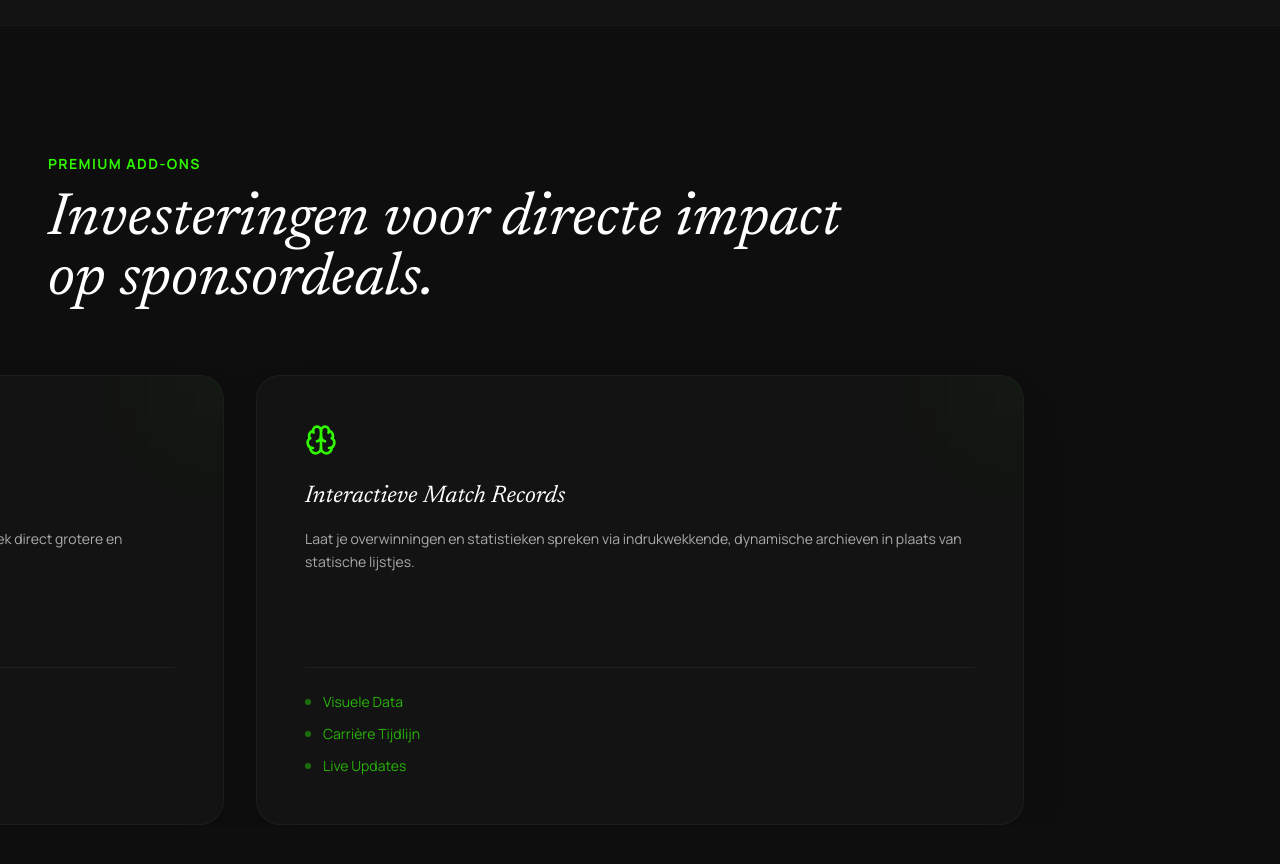
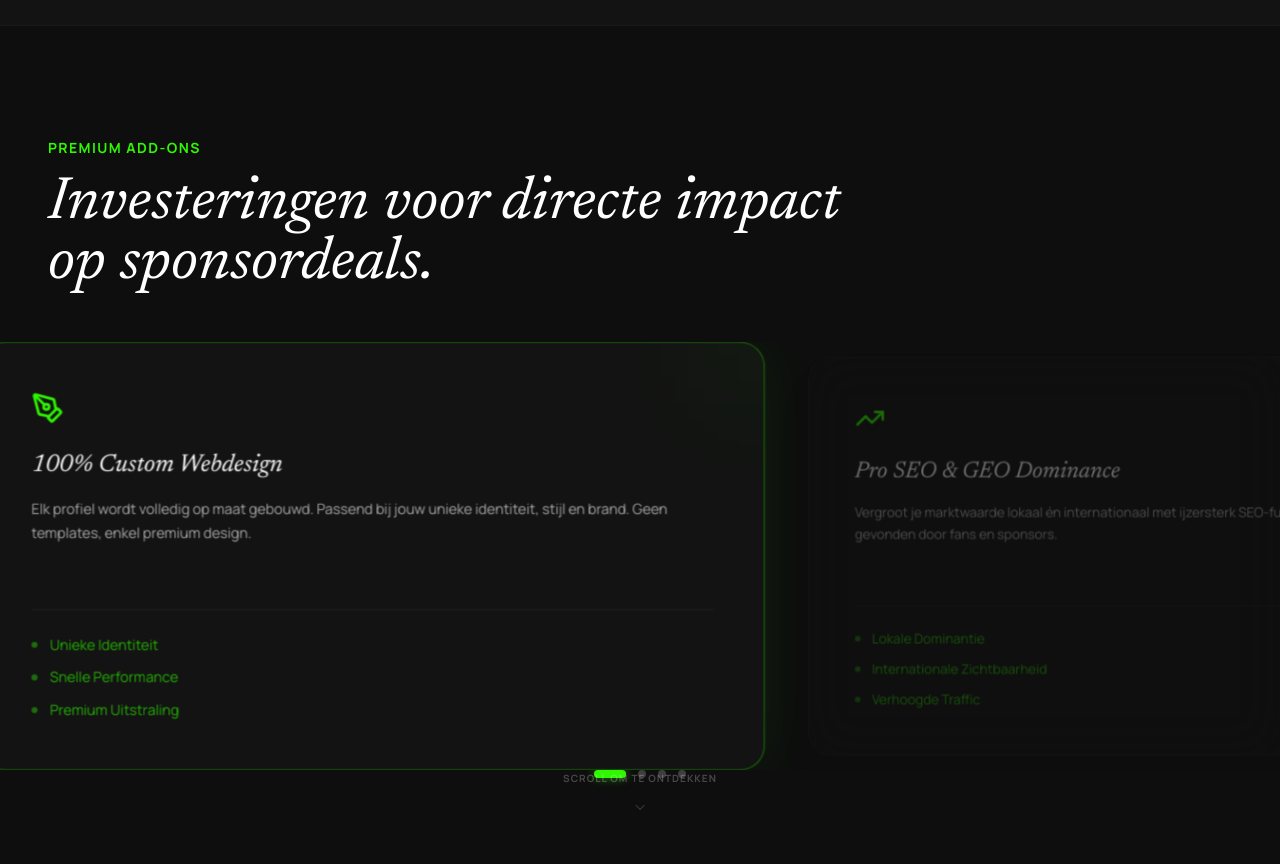
Before and after one commit to ldevries178-oss/lv-media-webdesign-website, a React (Vite) app: page / in a window 1280 px wide. Shown: the part 900-1764 px from the top of the page. Built offline with nearby package versions, Linux system fonts and the light colour scheme.

Commit message:
feat: Optimized Premium Add-ons scroll-driven carousel with fluid centering and scroll-locking

```diff
--- a/src/App.tsx
+++ b/src/App.tsx
@@ -274,12 +274,77 @@ function InfiniteMarquee({ t }: { t: any }) {
 
 function Expertise({ t }: { t: any }) {
   const targetRef = useRef<HTMLDivElement>(null);
+  const trackRef = useRef<HTMLDivElement>(null);
+  const [translateX, setTranslateX] = useState(0);
+
+  const CARD_COUNT = t.expertise.cards.length; // 4
+
   const { scrollYProgress } = useScroll({
     target: targetRef,
     offset: ["start start", "end end"]
   });
 
-  const x = useTransform(scrollYProgress, [0, 1], ["0%", "calc(-100% + 100vw)"]);
+  // Calculate the exact pixel offset to center each card
+  useEffect(() => {
+    function calcTranslate() {
+      const track = trackRef.current;
+      if (!track) return;
+      const cards = track.querySelectorAll<HTMLElement>('[data-card]');
+      if (cards.length === 0) return;
+
+      const progress = scrollYProgress.get();
+      const vw = window.innerWidth;
+
+      // For each card, compute offset that centers it
+      const centers: number[] = [];
+      cards.forEach((card) => {
+        const cardLeft = card.offsetLeft;
+        const cardWidth = card.offsetWidth;
+        // Offset to center this card in viewport
+        centers.push(cardLeft + cardWidth / 2 - vw / 2);
+      });
+
+      // Map progress to card index (with dwell time at each card)
+      // progress 0 => card 0 centered
+      // progress 1 => last card centered
+      const maxIndex = centers.length - 1;
+      const cardProgress = progress * maxIndex;
+      const idx = Math.min(Math.floor(cardProgress), maxIndex - 1);
+      const frac = cardProgress - idx;
+
+      let offset: number;
+      if (cardProgress <= 0) {
+        offset = centers[0];
+      } else if (cardProgress >= maxIndex) {
+        offset = centers[maxIndex];
+      } else {
+        // Smooth interpolation between card centers
+        offset = centers[idx] + (centers[idx + 1] - centers[idx]) * frac;
+      }
+
+      setTranslateX(-offset);
+    }
+
+    calcTranslate();
+
+    const unsub = scrollYProgress.on("change", calcTranslate);
+    window.addEventListener("resize", calcTranslate);
+    return () => {
+      unsub();
+      window.removeEventListener("resize", calcTranslate);
+    };
+  }, [scrollYProgress, CARD_COUNT]);
+
+  // Determine active card index for visual highlighting
+  const [activeIndex, setActiveIndex] = useState(0);
+  useEffect(() => {
+    const unsub = scrollYProgress.on("change", (progress) => {
+      const maxIndex = CARD_COUNT - 1;
+      const idx = Math.round(progress * maxIndex);
+      setActiveIndex(Math.min(Math.max(idx, 0), maxIndex));
+    });
+    return unsub;
+  }, [scrollYProgress, CARD_COUNT]);
 
   const icons = [
     <PenTool className="w-8 h-8" />,
@@ -292,10 +357,12 @@ function Expertise({ t }: { t: any }) {
     <section
       id="diensten"
       ref={targetRef}
-      className="bg-surface relative z-10 h-[400vh]"
+      className="bg-surface relative z-10"
+      style={{ height: `${CARD_COUNT * 100}vh` }}
     >
-      <div className="sticky top-0 h-screen flex flex-col justify-center overflow-hidden w-full pt-20 md:pt-32">
-        <div className="px-6 md:px-12 max-w-7xl mx-auto mb-12 md:mb-16 text-center md:text-left w-full flex-shrink-0">
+      <div className="sticky top-0 h-screen flex flex-col justify-center overflow-hidden w-full pt-20 md:pt-28">
+        {/* Section header */}
+        <div className="px-6 md:px-12 max-w-7xl mx-auto mb-8 md:mb-12 text-center md:text-left w-full flex-shrink-0">
           <FadeIn>
             <span className="text-secondary text-sm font-bold tracking-widest uppercase mb-4 block">
               {t.expertise.tag}
@@ -306,16 +373,26 @@ function Expertise({ t }: { t: any }) {
           </FadeIn>
         </div>
 
-        {/* Horizontal Scroll Snap Carousel */}
-        <div className="flex-1 flex flex-col justify-center pb-20 md:pb-0">
-          <motion.div
-            style={{ x }}
-            className="flex items-center w-max px-[7.5vw] md:px-[max(20vw,calc(50vw-400px))] gap-8"
+        {/* Horizontal card track */}
+        <div className="flex-1 flex flex-col justify-center overflow-hidden pb-16 md:pb-0">
+          <div
+            ref={trackRef}
+            style={{
+              transform: `translateX(${translateX}px)`,
+              transition: 'none',
+              willChange: 'transform',
+            }}
+            className="flex items-stretch gap-8 w-max"
           >
             {t.expertise.cards.map((s: any, i: number) => (
               <div
                 key={i}
-                className="flex-shrink-0 w-[85vw] md:w-[60vw] max-w-[800px] min-h-[450px] bg-surface-container-low border border-outline-variant/20 p-8 md:p-12 rounded-3xl flex flex-col justify-between group shadow-2xl backdrop-blur-xl relative overflow-hidden transition-all duration-500 hover:border-secondary/30"
+                data-card
+                className={`flex-shrink-0 w-[85vw] md:w-[60vw] max-w-[800px] min-h-[420px] bg-surface-container-low border p-8 md:p-12 rounded-3xl flex flex-col justify-between group shadow-2xl backdrop-blur-xl relative overflow-hidden transition-all duration-500 ${
+                  activeIndex === i
+                    ? 'border-secondary/40 scale-[1.02] shadow-[0_0_60px_rgba(47,248,1,0.08)]'
+                    : 'border-outline-variant/20 opacity-40 scale-95'
+                }`}
               >
                 <div className="absolute top-0 right-0 w-32 h-32 bg-secondary/5 blur-3xl -mr-16 -mt-16 group-hover:bg-secondary/10 transition-colors duration-500" />
                 <div className="relative z-10">
@@ -336,6 +413,33 @@ function Expertise({ t }: { t: any }) {
                 </ul>
               </div>
             ))}
+          </div>
+        </div>
+
+        {/* Progress dots */}
+        <div className="flex justify-center gap-3 pb-8 md:pb-12">
+          {t.expertise.cards.map((_: any, i: number) => (
+            <div
+              key={i}
+              className={`rounded-full transition-all duration-500 ${
+                activeIndex === i
+                  ? 'w-8 h-2 bg-secondary shadow-[0_0_10px_rgba(47,248,1,0.5)]'
+                  : 'w-2 h-2 bg-white/20'
+              }`}
+            />
+          ))}
+        </div>
+
+        {/* Scroll hint */}
+        <div className="absolute bottom-4 left-1/2 -translate-x-1/2 flex flex-col items-center gap-2 opacity-40">
+          <span className="text-[10px] tracking-widest uppercase font-bold text-white/60">
+            {t.expertise.scrollHint || 'Scroll to explore'}
+          </span>
+          <motion.div
+            animate={{ y: [0, 6, 0] }}
+            transition={{ duration: 1.5, repeat: Infinity, ease: "easeInOut" }}
+          >
+            <ChevronDown className="w-4 h-4 text-white/40" />
           </motion.div>
         </div>
       </div>
```
